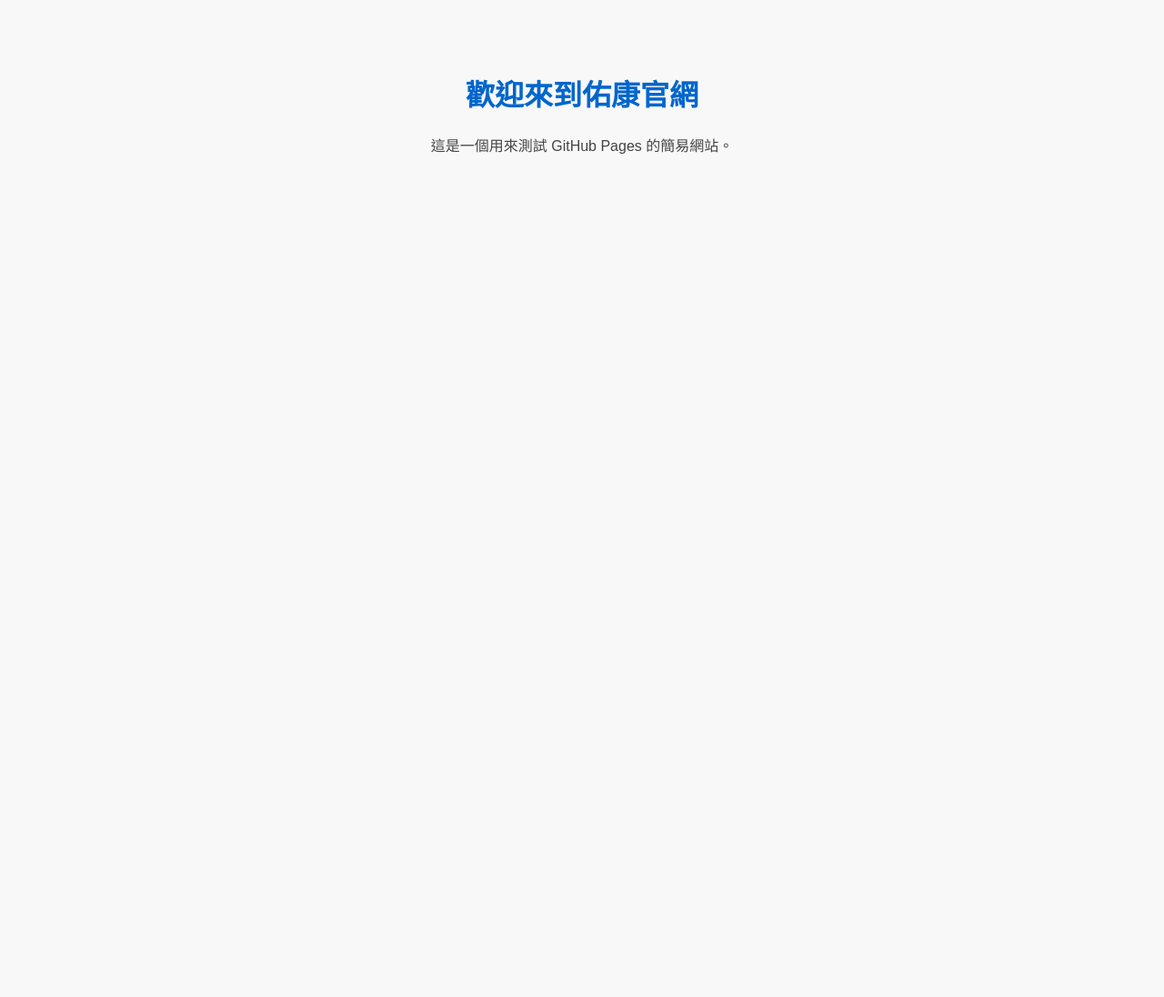
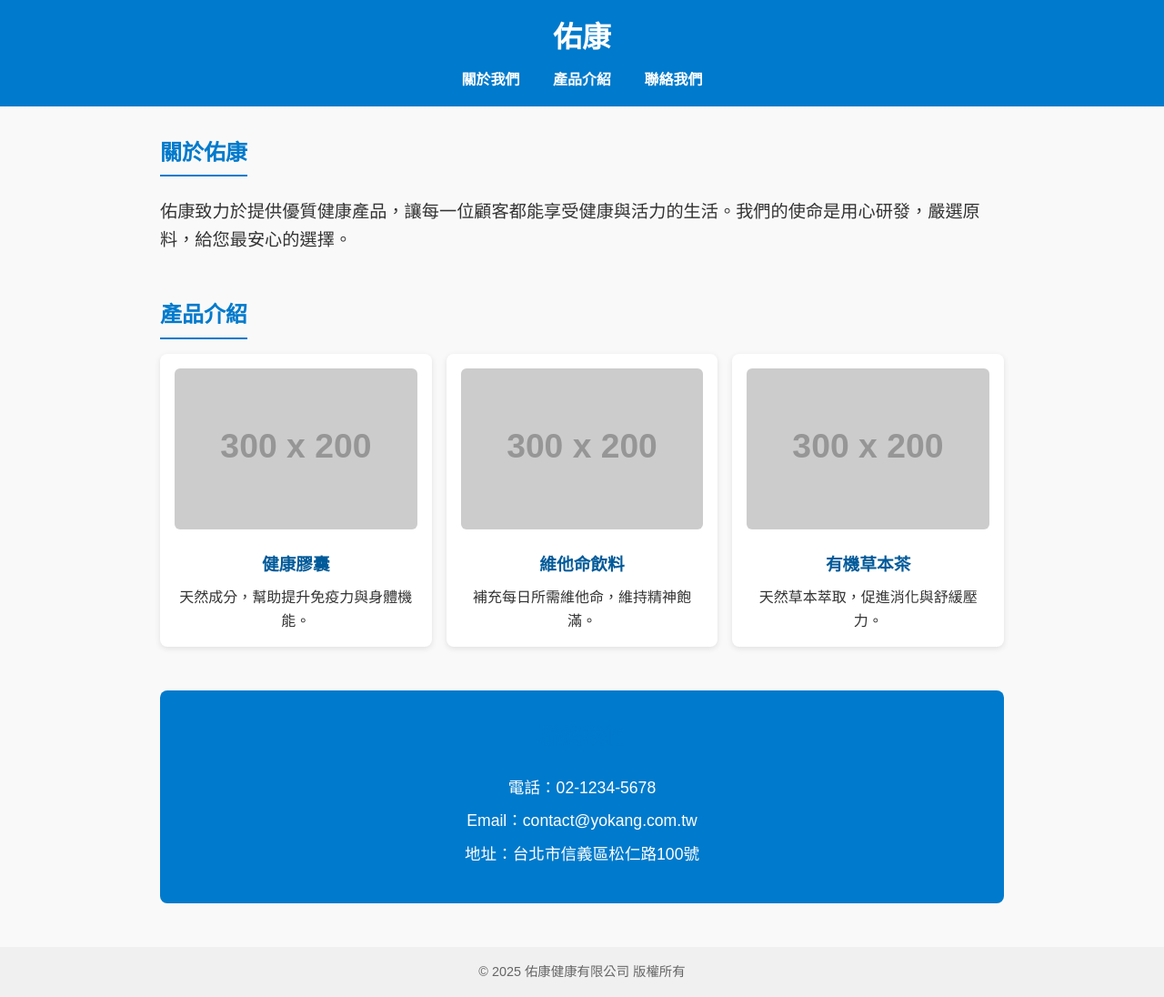
Before and after one commit to kcipgi/kcipgi-official, a plain HTML site: page index.html in a window 1280 px wide. Shown: the whole page at 91% size. Before the commit the page ends 800 px from the top, so only its background shows below. Drawn offline with Linux system fonts and the light colour scheme; placeholder pictures from the web are drawn by us.

Commit message:
Update index.html

```diff
--- a/index.html
+++ b/index.html
@@ -1,26 +1,160 @@
 <!DOCTYPE html>
 <html lang="zh-Hant">
 <head>
-  <meta charset="UTF-8">
-  <meta name="viewport" content="width=device-width, initial-scale=1.0">
-  <title>佑康官網</title>
+  <meta charset="UTF-8" />
+  <meta name="viewport" content="width=device-width, initial-scale=1" />
+  <title>佑康官方網站</title>
   <style>
+    /* Reset & base */
+    * {
+      margin: 0; padding: 0; box-sizing: border-box;
+      font-family: 'Noto Sans TC', sans-serif;
+    }
     body {
-      font-family: sans-serif;
+      background-color: #f9f9f9;
+      color: #333;
+      line-height: 1.6;
+    }
+    header {
+      background-color: #007acc;
+      color: white;
+      padding: 1rem 2rem;
       text-align: center;
-      padding: 50px;
-      background: #f8f8f8;
     }
-    h1 {
-      color: #0066cc;
+    header h1 {
+      font-weight: 700;
     }
-    p {
-      color: #444;
+    nav {
+      margin-top: 0.5rem;
+    }
+    nav a {
+      color: white;
+      margin: 0 1rem;
+      text-decoration: none;
+      font-weight: 600;
+    }
+    nav a:hover {
+      text-decoration: underline;
+    }
+    main {
+      max-width: 960px;
+      margin: 2rem auto;
+      padding: 0 1rem;
+    }
+    section {
+      margin-bottom: 3rem;
+    }
+    h2 {
+      color: #007acc;
+      margin-bottom: 1rem;
+      border-bottom: 2px solid #007acc;
+      display: inline-block;
+      padding-bottom: 0.3rem;
+    }
+    .intro p {
+      font-size: 1.2rem;
+      margin-top: 0.5rem;
+    }
+    .products {
+      display: flex;
+      gap: 1rem;
+      flex-wrap: wrap;
+    }
+    .product-card {
+      background: white;
+      border-radius: 8px;
+      box-shadow: 0 2px 6px rgb(0 0 0 / 0.1);
+      flex: 1 1 calc(33% - 1rem);
+      padding: 1rem;
+      min-width: 200px;
+      text-align: center;
+    }
+    .product-card img {
+      max-width: 100%;
+      height: auto;
+      border-radius: 6px;
+    }
+    .product-card h3 {
+      margin-top: 1rem;
+      margin-bottom: 0.5rem;
+      color: #005a99;
+    }
+    .contact {
+      background: #007acc;
+      color: white;
+      padding: 2rem 1rem;
+      border-radius: 8px;
+      text-align: center;
+    }
+    .contact p {
+      margin-bottom: 0.5rem;
+      font-size: 1.1rem;
+    }
+    footer {
+      text-align: center;
+      padding: 1rem;
+      background: #f0f0f0;
+      color: #666;
+      font-size: 0.9rem;
+    }
+
+    @media (max-width: 700px) {
+      .products {
+        flex-direction: column;
+      }
+      .product-card {
+        flex: 1 1 100%;
+      }
     }
   </style>
 </head>
 <body>
-  <h1>歡迎來到佑康官網</h1>
-  <p>這是一個用來測試 GitHub Pages 的簡易網站。</p>
+  <header>
+    <h1>佑康</h1>
+    <nav>
+      <a href="#intro">關於我們</a>
+      <a href="#products">產品介紹</a>
+      <a href="#contact">聯絡我們</a>
+    </nav>
+  </header>
+
+  <main>
+    <section id="intro" class="intro">
+      <h2>關於佑康</h2>
+      <p>佑康致力於提供優質健康產品，讓每一位顧客都能享受健康與活力的生活。我們的使命是用心研發，嚴選原料，給您最安心的選擇。</p>
+    </section>
+
+    <section id="products">
+      <h2>產品介紹</h2>
+      <div class="products">
+        <div class="product-card">
+          <img src="https://via.placeholder.com/300x200?text=產品1" alt="產品1" />
+          <h3>健康膠囊</h3>
+          <p>天然成分，幫助提升免疫力與身體機能。</p>
+        </div>
+        <div class="product-card">
+          <img src="https://via.placeholder.com/300x200?text=產品2" alt="產品2" />
+          <h3>維他命飲料</h3>
+          <p>補充每日所需維他命，維持精神飽滿。</p>
+        </div>
+        <div class="product-card">
+          <img src="https://via.placeholder.com/300x200?text=產品3" alt="產品3" />
+          <h3>有機草本茶</h3>
+          <p>天然草本萃取，促進消化與舒緩壓力。</p>
+        </div>
+      </div>
+    </section>
+
+    <section id="contact" class="contact">
+      <h2>聯絡我們</h2>
+      <p>電話：02-1234-5678</p>
+      <p>Email：contact@yokang.com.tw</p>
+      <p>地址：台北市信義區松仁路100號</p>
+    </section>
+  </main>
+
+  <footer>
+    &copy; 2025 佑康健康有限公司 版權所有
+  </footer>
 </body>
 </html>
```
